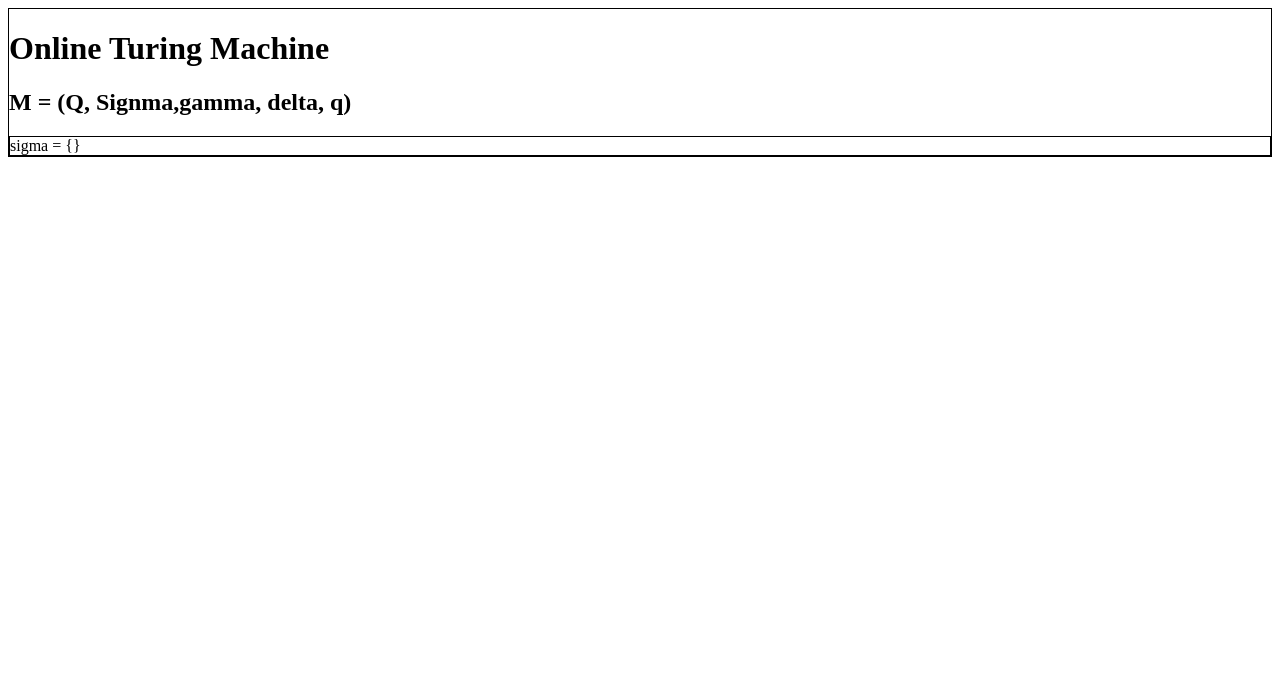
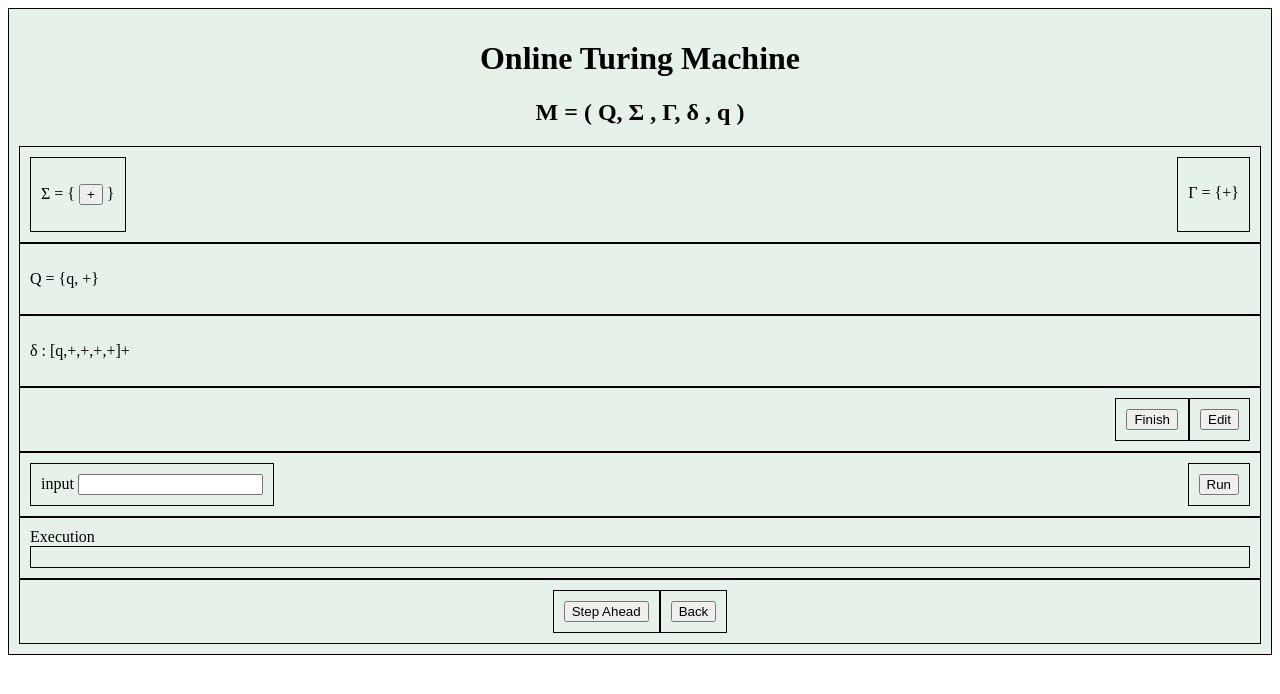
Before and after one commit to Distorted-Dundar/Turing-Machine, a plain HTML site: page index.html in a window 1280 px wide. Drawn offline with Linux system fonts and the light colour scheme.

Commit message:
Framework of Site needs Input feature

```diff
--- /dev/null
+++ b/Script.js
@@ -0,0 +1,17 @@
+
+function add(){
+   // alert("blabla");
+   var element = document.createElement("input");
+   element.maxlength = 1
+   element.size = "1"
+   element.type = "text"
+  // add("text");
+    var foo = document.getElementById("add1");
+    //Append the element in page (in span).
+    foo.appendChild(element);
+  console.log("sd")
+};
+
+document.getElementById("addAlpha").onclick = function() {
+  add();
+};
--- a/index.html
+++ b/index.html
@@ -3,16 +3,72 @@
   <head>
     <meta charset="utf-8">
     <link rel="stylesheet" href="styles.css">
-    <title></title>
+
+    <title>Online Turing Machine</title>
   </head>
   <body>
     <div class="content">
-      <h1>Online Turing Machine</h1>
-      <h2>M = (Q, Signma,gamma, delta, q)</h2>
-      <div class="Alpha">
-        sigma = {}
+      <h1 style="text-align:center;">Online Turing Machine</h1>
+      <h2 style="text-align:center;"> M = ( Q, &Sigma; , &Gamma;, &delta; , q )</h2>
+      <div class="Alphabet has-flex has-between">
+        <div class="">
+          <p>&Sigma; = { <span id="add1"></span>
+            <input type="button" id="addAlpha" value="+">
+          }</p>
+        </div>
+        <div class="">
+          <p>&Gamma; = {+}</p>
+        </div>
       </div>
+      <div class="States">
+        <p>Q = {q, +}</p>
+      </div>
+
+      <div class="delta">
+          <p>&delta; : [q,+,+,+,+]+</p>
+      </div>
+      <div class="Edit has-flex has-end">
+        <div class="">
+          <button type="button">Finish</button>
+
+        </div>
+        <div class="">
+          <button type="button">Edit</button>
+        </div>
+
+      </div>
+
+      <div class="input has-flex has-between">
+        <div class="">
+          input <input type="text" name="" value=" ">
+        </div>
+        <div class="">
+          <button type="button" name="button">Run</button>
+        </div>
+      </div>
+
+
+      <div class="Execute">
+        Execution
+        <div class="machine">
+
+        </div>
+      </div>
+
+      <div class="Steps has-flex has-center">
+        <div class="">
+          <button type="button" name="button">Step Ahead</button>
+        </div>
+        <div class="">
+          <button type="button" name="button">Back</button>
+        </div>
+      </div>
+
+
+
     </div>
+
+    <script src="Script.js"></script>
 
   </body>
 </html>
--- a/styles.css
+++ b/styles.css
@@ -1,3 +1,17 @@
 div{
   border:1px solid;
+  padding:10px;
+  background-color: #e6f2e9;
 }
+.has-flex{
+  display: flex;
+}
+.has-end{
+  justify-content: flex-end;
+}
+.has-between{
+  justify-content: space-between;
+}
+.has-center{
+  justify-content: center;
+}
```
